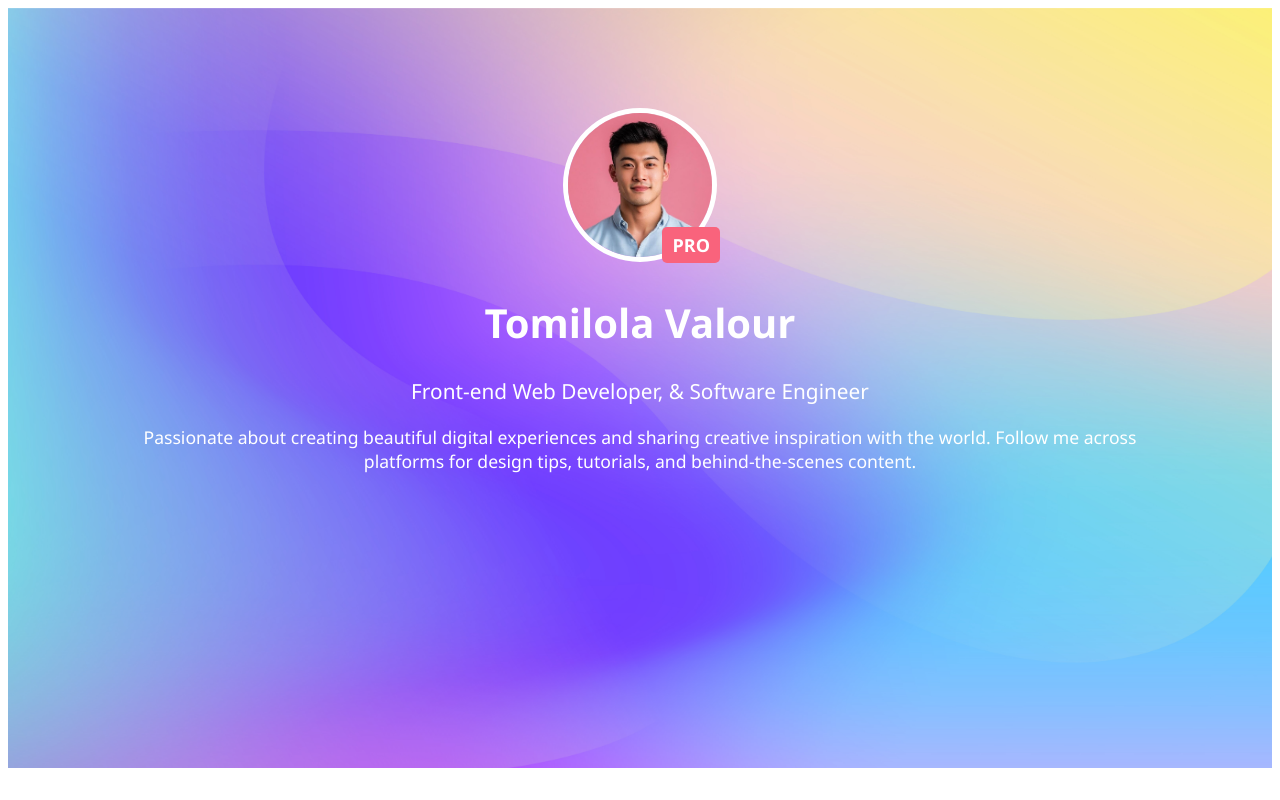
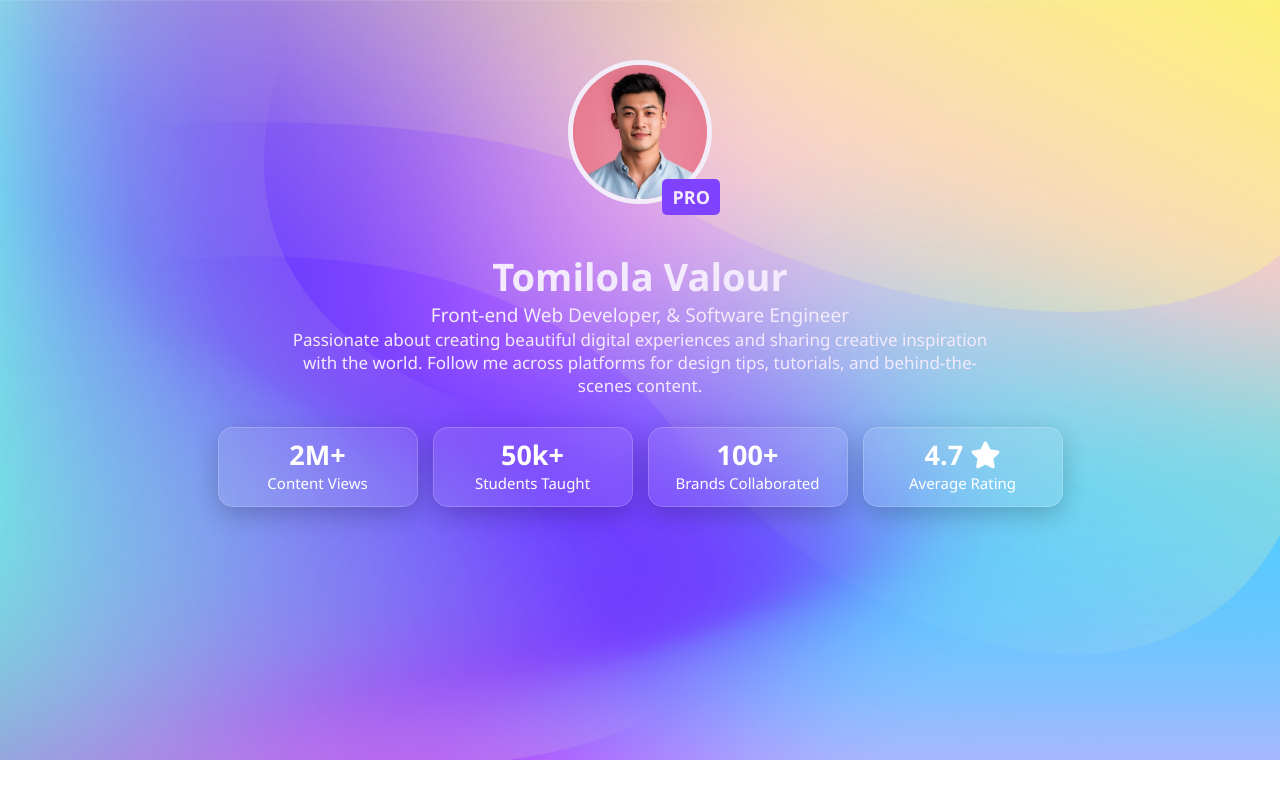
Before and after one commit to mosidrum/social-website-page, a React (Vite) app: page / in a window 1280 px wide. Built offline with nearby package versions, Linux system fonts and the light colour scheme.

Commit message:
Added socials section and made requested changes

```diff
--- a/src/components/Hero-Section/Hero.css
+++ b/src/components/Hero-Section/Hero.css
@@ -1,14 +1,23 @@
+@import url("https://cdnjs.cloudflare.com/ajax/libs/font-awesome/6.5.0/css/all.min.css");
+
+* {
+  margin: 0;
+  padding: 0;
+  box-sizing: border-box;
+}
+
 .container {
-  height: 70vh;
+  height: 95vh;
   background: url(images/pastel.jpg);
   background-position: center;
   background-size: cover;
   text-align: center;
   display: flex;
   flex-direction: column;
+  gap: 30px;
   align-items: center;
-  padding: 100px;
-  color: white;
+  padding: 60px 20px;
+  color: #f4eafd;
   font-family: "Segoe UI", sans-serif;
 }
 
@@ -22,14 +31,14 @@
   height: 90%;
   width: 90%;
   border-radius: 50%;
-  border: 5px solid white;
+  border: 5px solid #f3edf9;
 }
 
 .avatar span {
   position: absolute;
   right: 0;
   bottom: 5px;
-  background-color: #f9637c;
+  background-color: #7f42ff;
   font-size: 18px;
   padding: 6px 10px;
   border-radius: 5px;
@@ -37,17 +46,64 @@
 }
 
 .content-box {
+  max-width: 700px;
   min-width: 280px;
 }
 
 .content-box > h1 {
-  font-size: 2.5rem;
+  font-size: 38px;
 }
 
 .content-box > .profession {
-  font-size: 1.3rem;
+  font-size: 19px;
 }
 
 .content-box > .about {
-  font-size: 1.1rem;
+  font-size: 17px;
 }
+
+.socials-box {
+  width: 100%;
+  padding: 0 20px;
+  display: flex;
+  justify-content: center;
+  gap: 15px;
+}
+
+.socials-card {
+  height: 80px;
+  width: 200px;
+  background: #fae8e81a;
+  border-radius: 15px;
+  backdrop-filter: blur(10px);
+  border: 1px solid rgba(255, 255, 255, 0.2);
+  box-shadow: 0 8px 24px #00000033;
+  color: white;
+  padding: 8px 0;
+}
+
+.socials-card > h3 {
+  font-size: 27px;
+}
+
+.socials-card > p {
+  font-size: 15px;
+}
+
+@media screen and (max-width: 730px) {
+  .container {
+    height: 100vh;
+  }
+
+  .socials-box {
+    height: 200px;
+    display: grid;
+    grid-template-columns: 1fr 1fr;
+    grid-auto-rows: 1fr 1fr;
+    justify-items: center;
+  }
+
+  .socials-card {
+    max-width: 170px;
+  }
+}
--- a/src/components/Hero-Section/Hero.jsx
+++ b/src/components/Hero-Section/Hero.jsx
@@ -2,6 +2,8 @@ import './Hero.css';
 import protrait from './images/protrait.jpg';
 import Avatar from './Avatar.jsx';
 import ContentBox from './ContentBox.jsx';
+import SocialCard from './SocialCard.jsx';
+
 function Hero() {
   return (
     <div className="container">
@@ -13,6 +15,12 @@ function Hero() {
          and sharing creative inspiration with the world. Follow me across
           platforms for design tips, tutorials, and behind-the-scenes content."
       />
+      <div className="socials-box">
+        <SocialCard value="2M+" text="Content Views" />
+        <SocialCard value="50k+" text="Students Taught" />
+        <SocialCard value="100+" text="Brands Collaborated" />
+        <SocialCard value="4.7" text="Average Rating" icon="fa-solid fa-star" />
+      </div>
     </div>
   );
 }
--- /dev/null
+++ b/src/components/Hero-Section/SocialCard.jsx
@@ -0,0 +1,12 @@
+function SocialCard({ value, text, icon }) {
+  return (
+    <div className="socials-card">
+      <h3>
+        {value} <i className={icon}></i>
+      </h3>
+      <p>{text}</p>
+    </div>
+  );
+}
+
+export default SocialCard;
```
